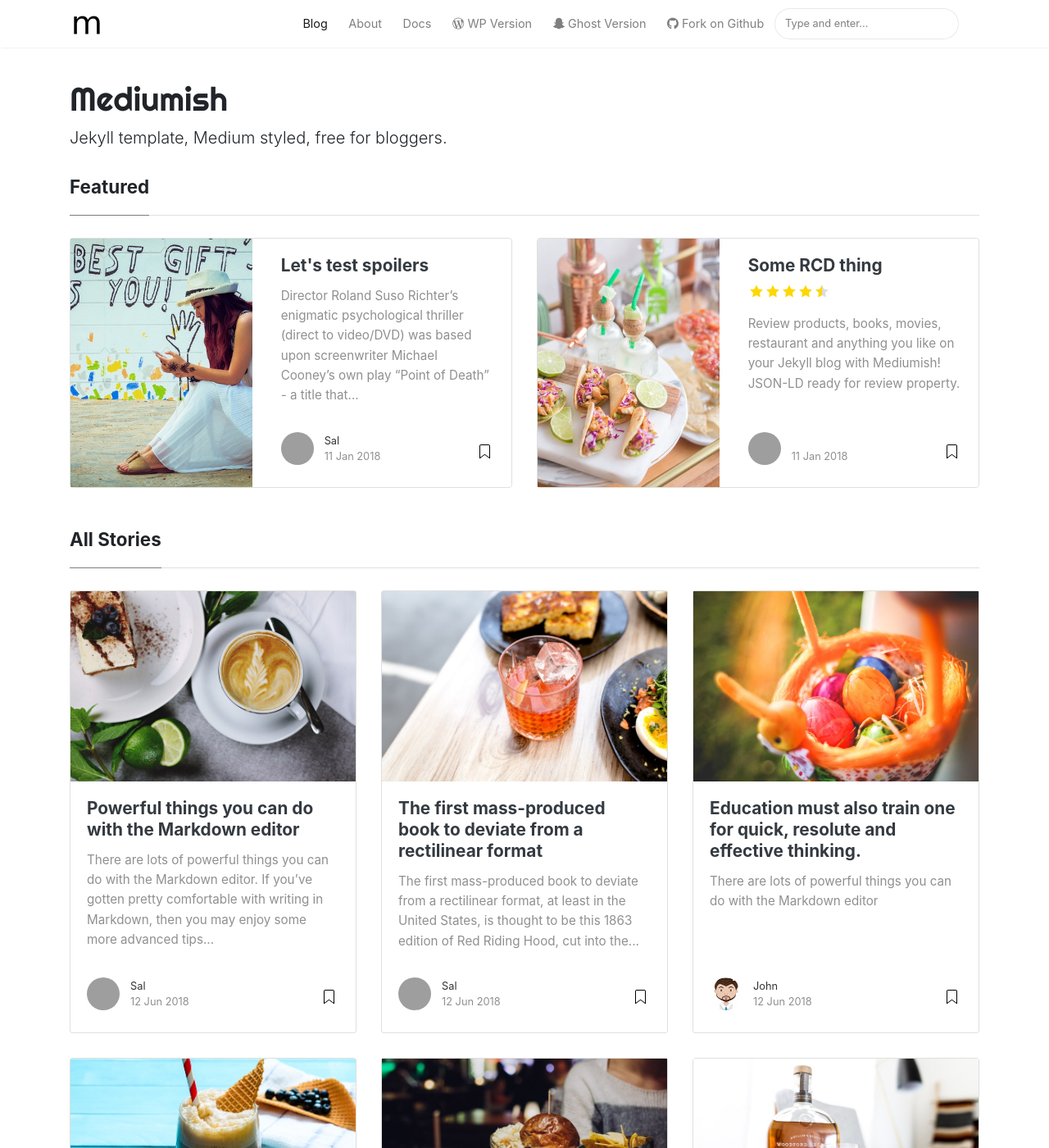
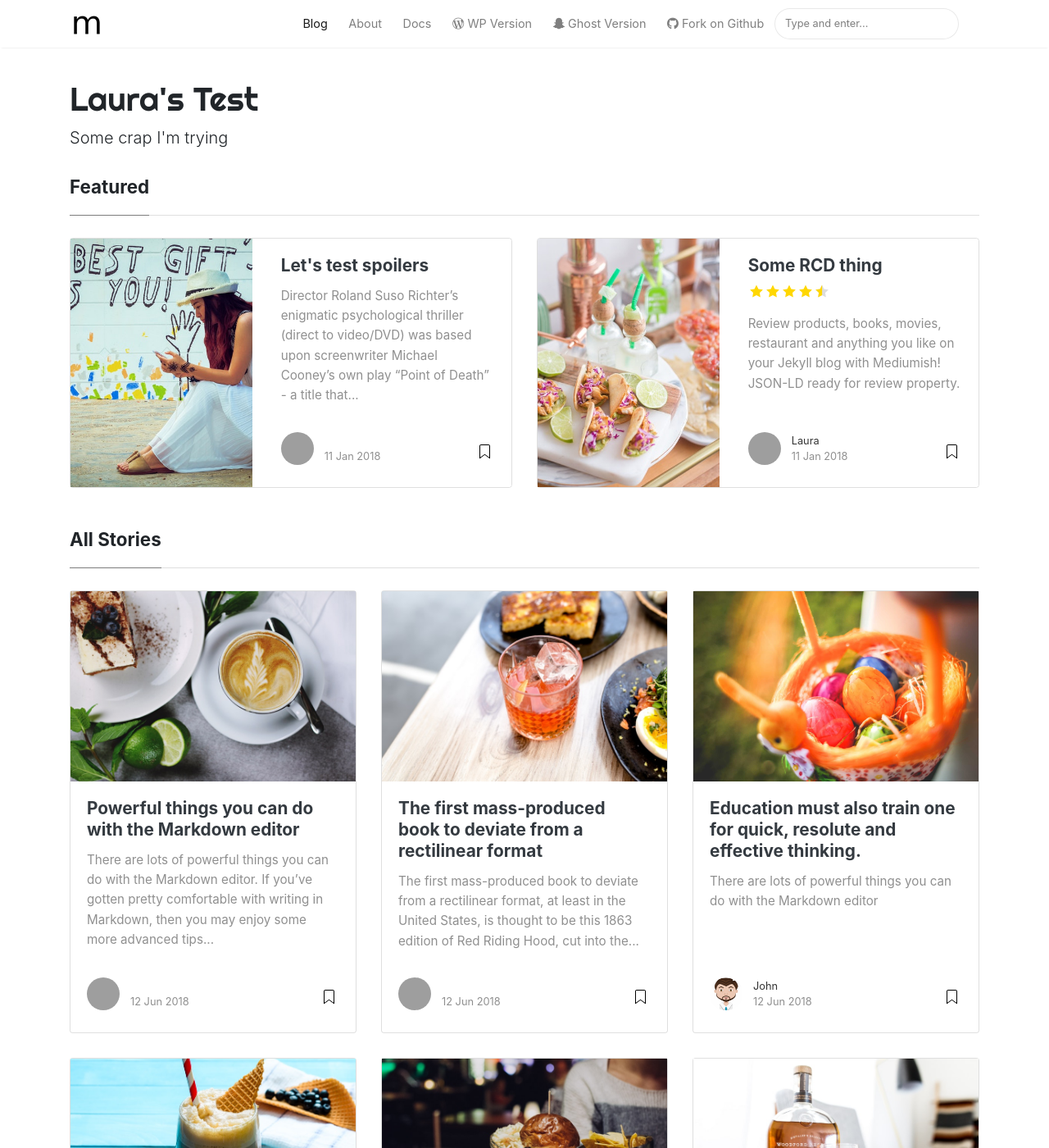
Before and after one commit to mbwatson/llchristopherson.github.io, a Jekyll site: the page built from index.html, in a window 1280 px wide and 1400 px high. Shown: the whole window at 82% size. Built offline with Jekyll 4.4.1, drawn with Linux system fonts in a browser that asks for light colours; nearby versions of some CDN libraries; the list of posts is cut into pages by our own code; some of the changed text lies outside the part shown; grey boxes are pictures that could not be loaded.

Commit message:
Update _config.yml

```diff
--- a/_config.yml
+++ b/_config.yml
@@ -1,22 +1,20 @@
 # Site
-name: "Mediumish"
-title: "Mediumish"
-description: "Jekyll template, Medium styled, free for bloggers."
+name: "Laura's Test"
+title: "Ugh"
+description: "Some crap I'm trying"
 logo: 'assets/images/logo.png'
 favicon: 'assets/images/logo.png'
-baseurl: /mediumish-theme-jekyll
-google_analytics: 'UA-46278016-1'
-disqus: 'demowebsite'
-mailchimp-list: 'https://wowthemes.us11.list-manage.com/subscribe/post?u=8aeb20a530e124561927d3bd8&amp;id=8c3d2d214b'
+baseurl: /llchristopherson.github.io
+# disqus: 'demowebsite'
 include: ["_pages"]
 permalink: /:title/
 
 # Authors
 authors:
-  sal:
-    name: Sal
-    display_name: Sal
-    gravatar: e56154546cf4be74e393c62d1ae9f9d4
+  laura:
+    name: Laura
+    display_name: Laura
+    # gravatar: e56154546cf4be74e393c62d1ae9f9d4
     email: wowthemesnet@gmail.com
     web: https://www.wowthemes.net
     twitter: https://twitter.com/wowthemesnet
```
